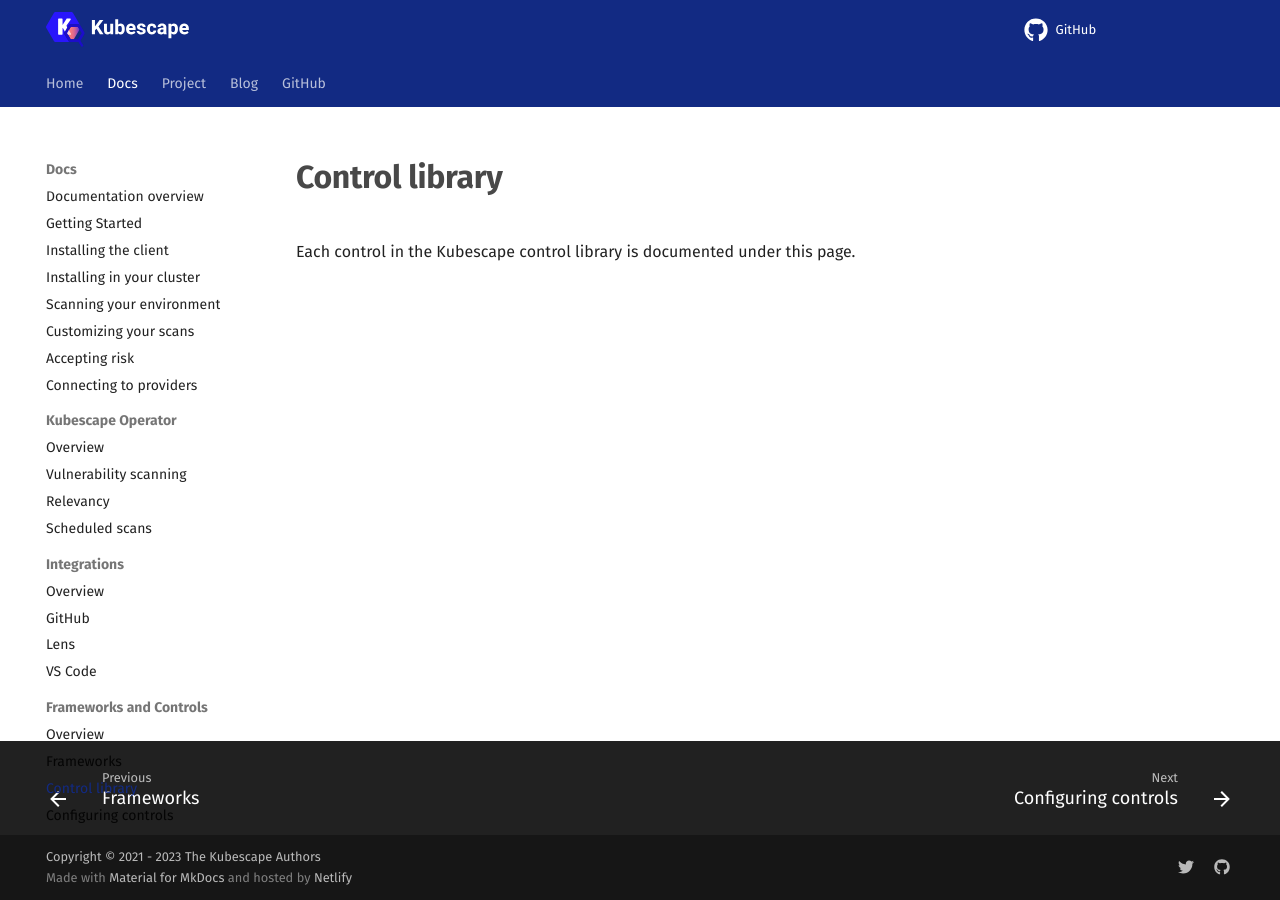
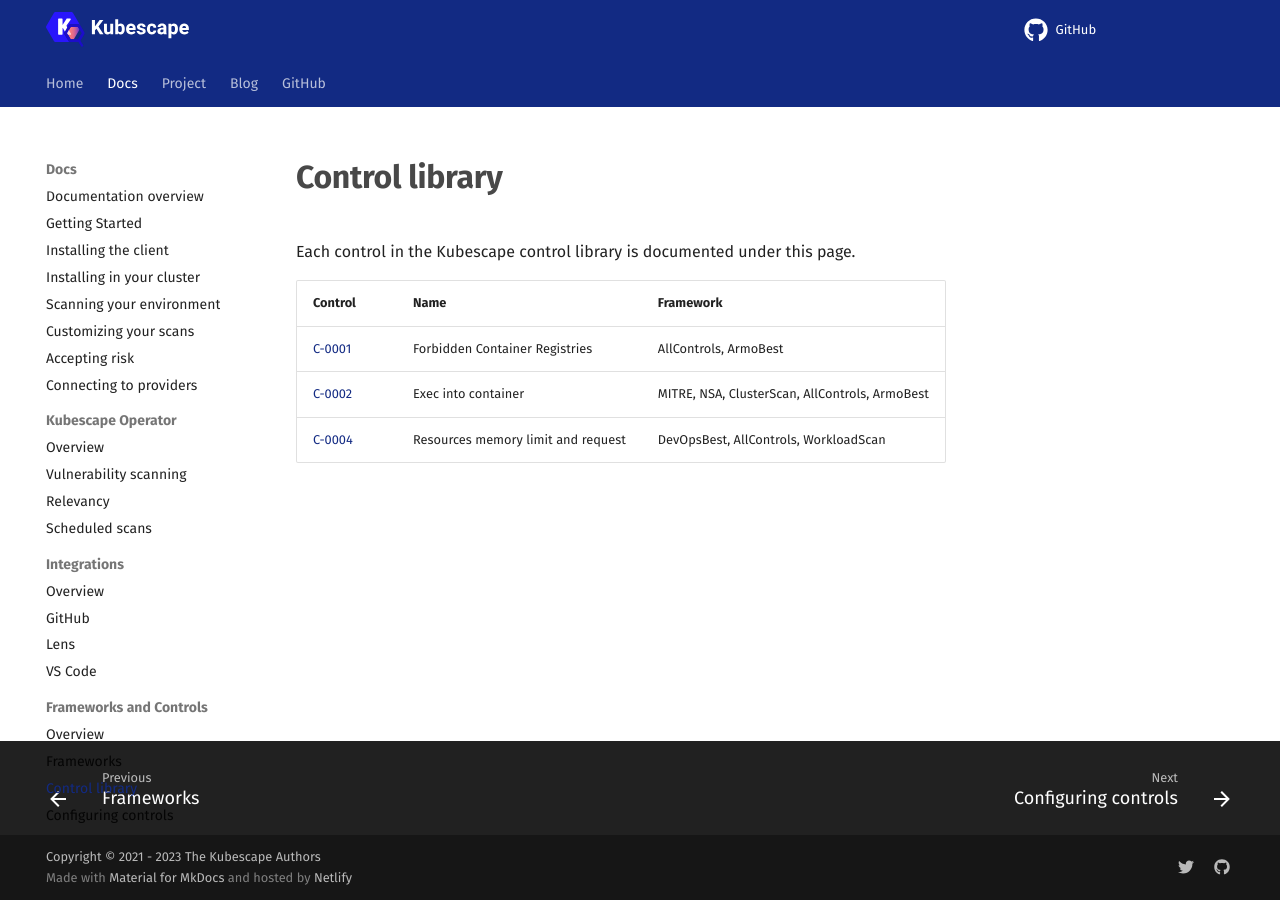
Before and after one commit to kubescape/kubescape.io, an MkDocs documentation site: the page built from docs/docs/controls/index.md, in a window 1280 px wide. Built offline with MkDocs 1.6.1 and Material for MkDocs 9.7.7, drawn with Linux system fonts in a browser that asks for light colours; comment, search, counter and statistics services are not loaded.

Commit message:
test index
Signed-off-by: Craig Box <craigb@armosec.io>

```diff
--- a/docs/docs/controls/index.md
+++ b/docs/docs/controls/index.md
@@ -1,3 +1,14 @@
+---
+hide:
+  - toc
+---
+
 # Control library
 
 Each control in the Kubescape control library is documented under this page.
+
+| Control             | Name                                 | Framework |
+| ------------------- | ------------------------------------ | --------- |
+| [C-0001](c-0001.md) | Forbidden Container Registries | AllControls, ArmoBest
+| [C-0002](c-0002.md) | Exec into container | MITRE, NSA, ClusterScan, AllControls, ArmoBest
+| [C-0004](c-0004.md) | Resources memory limit and request |  DevOpsBest, AllControls, WorkloadScan
```
